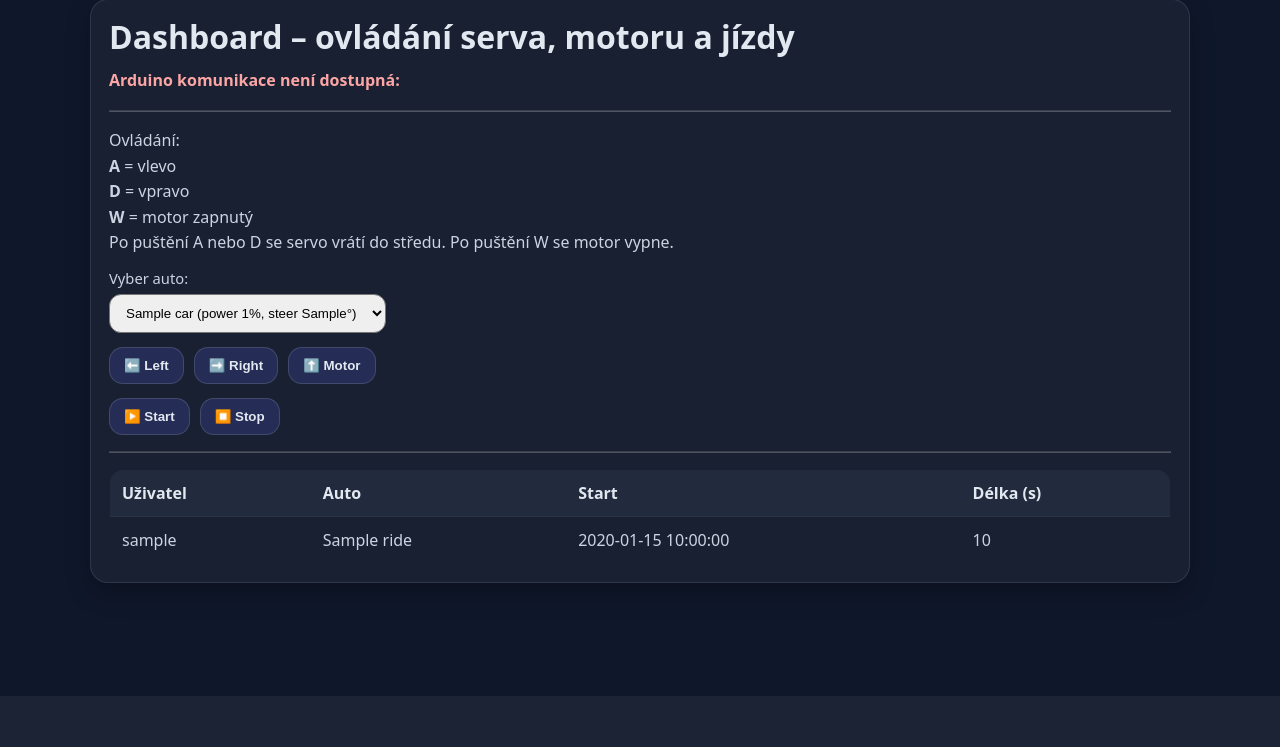
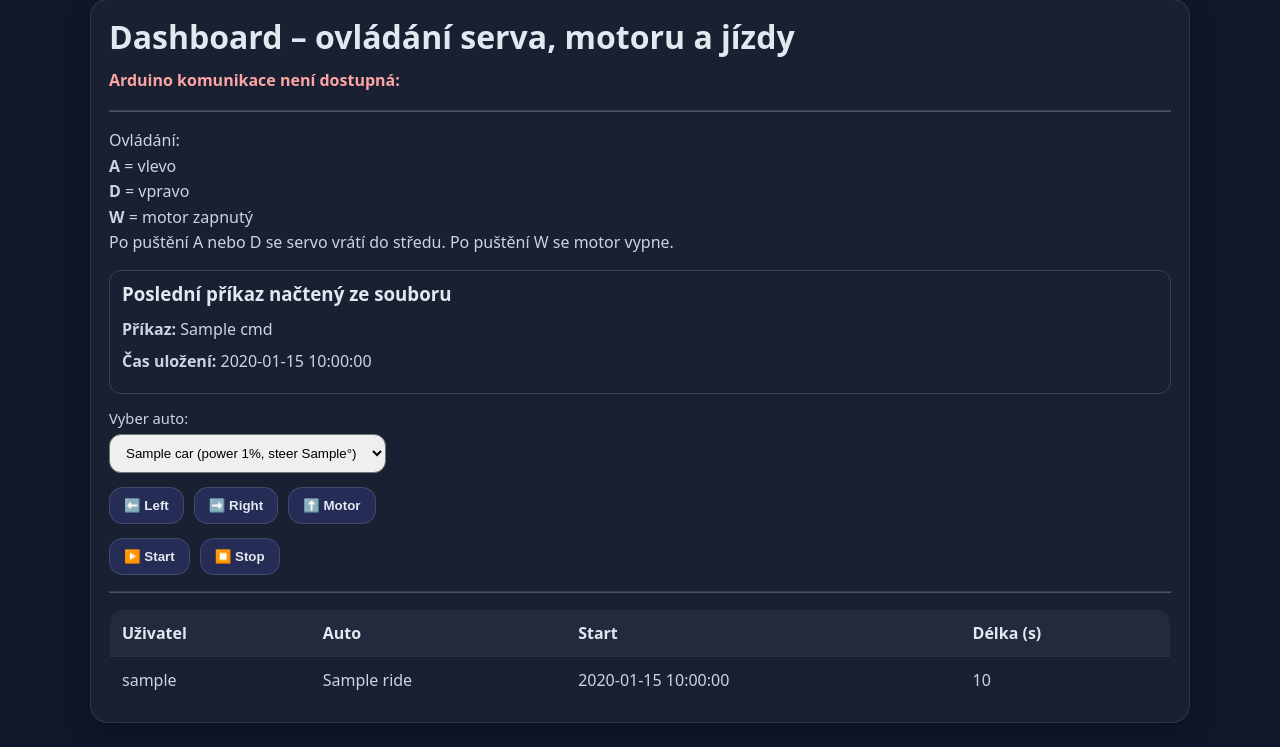
Before and after one commit to VojtechDragoun/rocniprojekt, a Flask app: template rccar/web/templates/dashboard.html in a window 1280 px wide. Shown: the part 104-851 px from the top of the page. Before the commit the page ends 723 px from the top, so only its background shows below. Run offline with Flask 3, Linux system fonts and the light colour scheme; the template is opened without the code that fills it: most values are stand-ins (such as "Sample title", 1, 10 or a date in 2020).

Commit message:
Add files via upload
1

```diff
--- a/rccar/web/app.py
+++ b/rccar/web/app.py
@@ -13,6 +13,7 @@ Tenhle soubor řeší hlavně:
 - komunikaci s Arduinem přes serial
 - start a stop jízdy
 - admin sekci a mazání dat
+- ukládání a načítání posledního ovládacího příkazu ze souboru JSON
 
 Databáze používá 3 hlavní tabulky:
 - users
@@ -28,6 +29,10 @@ Komunikace s Arduinem je řešená přes soubor arduino_comm.py
 from __future__ import annotations
 # dovolí modernější práci s typy v Pythonu
 
+import json
+# nově přidáno:
+# práce se souborem last_command.json
+
 import logging
 # knihovna pro logování do konzole
 
@@ -38,8 +43,7 @@ import sys
 # používá se tady hlavně kvůli stdout pro logging
 
 from datetime import datetime
-# import datetime
-# tady aktuálně není nutně potřeba všude, ale může se hodit při práci s časem
+# používá se i pro uložení času posledního příkazu do JSON souboru
 
 from pathlib import Path
 # pohodlná práce s cestami k souborům
@@ -112,6 +116,15 @@ DB_PATH = PROJECT_ROOT / "database" / "rccar.db"
 # cesta k SQL schématu
 SCHEMA_PATH = PROJECT_ROOT / "database" / "schema.sql"
 
+# ------------------------------------------------------------
+# 1.1) Cesta k JSON souboru s posledním příkazem
+# ------------------------------------------------------------
+# nově přidáno:
+# tenhle soubor bude sloužit ke splnění požadavku
+# "ukládá a načítá data z/do souboru"
+
+LAST_COMMAND_PATH = BASE_DIR / "last_command.json"
+
 
 # ------------------------------------------------------------
 # 2) Flask aplikace
@@ -156,6 +169,7 @@ setup_logging()
 app.logger.info("Aplikace RCcar startuje.")
 app.logger.info(f"DB_PATH = {DB_PATH}")
 app.logger.info(f"SCHEMA_PATH = {SCHEMA_PATH}")
+app.logger.info(f"LAST_COMMAND_PATH = {LAST_COMMAND_PATH}")
 
 if ARDUINO_AVAILABLE:
     # když se podařilo načíst Arduino modul
@@ -212,6 +226,126 @@ def init_db() -> None:
 
 # databázi inicializujeme hned při startu appky
 init_db()
+
+
+# ------------------------------------------------------------
+# 3.1) Helpery pro práci se souborem last_command.json
+# ------------------------------------------------------------
+# nově přidáno:
+# tady jsou funkce pro ukládání a načítání posledního příkazu auta
+
+def ensure_last_command_file() -> None:
+    """
+    Zajistí, že existuje soubor last_command.json
+    a že obsahuje platný základní JSON.
+
+    Když soubor neexistuje nebo je prázdný/rozbitý,
+    vytvoří se výchozí obsah.
+    """
+    default_data = {
+        "cmd": None,
+        "time": None,
+    }
+
+    try:
+        # když soubor neexistuje, rovnou ho vytvoříme
+        if not LAST_COMMAND_PATH.exists():
+            LAST_COMMAND_PATH.write_text(
+                json.dumps(default_data, indent=4, ensure_ascii=False),
+                encoding="utf-8"
+            )
+            app.logger.info("Vytvořen nový soubor last_command.json")
+            return
+
+        # načtení existujícího obsahu
+        raw = LAST_COMMAND_PATH.read_text(encoding="utf-8").strip()
+
+        # když je soubor prázdný, opravíme ho
+        if not raw:
+            LAST_COMMAND_PATH.write_text(
+                json.dumps(default_data, indent=4, ensure_ascii=False),
+                encoding="utf-8"
+            )
+            app.logger.warning("Soubor last_command.json byl prázdný, byl opraven.")
+            return
+
+        # kontrola, že je obsah validní JSON
+        data = json.loads(raw)
+
+        # když to není dict, také opravíme
+        if not isinstance(data, dict):
+            raise ValueError("last_command.json nemá objekt JSON")
+
+        # doplnění chybějících klíčů
+        if "cmd" not in data:
+            data["cmd"] = None
+        if "time" not in data:
+            data["time"] = None
+
+        LAST_COMMAND_PATH.write_text(
+            json.dumps(data, indent=4, ensure_ascii=False),
+            encoding="utf-8"
+        )
+
+    except Exception as e:
+        # když je soubor poškozený, přepíšeme ho výchozí verzí
+        app.logger.warning(f"Soubor last_command.json byl poškozený, obnovuji ho: {e}")
+        LAST_COMMAND_PATH.write_text(
+            json.dumps(default_data, indent=4, ensure_ascii=False),
+            encoding="utf-8"
+        )
+
+
+def load_last_command() -> Dict[str, Any]:
+    """
+    Načte poslední příkaz ze souboru last_command.json.
+
+    Vrací slovník ve tvaru:
+    {
+        "cmd": "STEER:L" nebo None,
+        "time": "2026-03-23 21:10:00" nebo None
+    }
+    """
+    ensure_last_command_file()
+
+    try:
+        data = json.loads(LAST_COMMAND_PATH.read_text(encoding="utf-8"))
+
+        # pojistka, kdyby v JSON něco chybělo
+        return {
+            "cmd": data.get("cmd"),
+            "time": data.get("time"),
+        }
+
+    except Exception as e:
+        app.logger.error(f"Nepodařilo se načíst last_command.json: {e}")
+        return {
+            "cmd": None,
+            "time": None,
+        }
+
+
+def save_last_command(cmd: str) -> None:
+    """
+    Uloží poslední odeslaný příkaz auta do JSON souboru.
+
+    Tohle je právě ta část "ukládání do souboru".
+    """
+    data = {
+        "cmd": cmd,
+        "time": datetime.now().strftime("%Y-%m-%d %H:%M:%S"),
+    }
+
+    LAST_COMMAND_PATH.write_text(
+        json.dumps(data, indent=4, ensure_ascii=False),
+        encoding="utf-8"
+    )
+
+    app.logger.info(f"Uložen poslední příkaz do souboru: {data}")
+
+
+# zajistíme existenci souboru hned při startu aplikace
+ensure_last_command_file()
 
 
 # ------------------------------------------------------------
@@ -468,6 +602,11 @@ def dashboard():
     cars = get_all_cars()
     active_car_id = ensure_active_car_in_session()
 
+    # nově přidáno:
+    # načtení posledního příkazu ze souboru JSON
+    # tohle je část "načítání dat ze souboru"
+    last_command = load_last_command()
+
     conn = get_db_connection()
 
     if admin_required():
@@ -517,6 +656,7 @@ def dashboard():
         rides=rides,
         arduino_available=ARDUINO_AVAILABLE,
         arduino_error=ARDUINO_IMPORT_ERROR,
+        last_command=last_command,
     )
 
 
@@ -595,6 +735,11 @@ def api_control():
     try:
         # odeslání příkazu do Arduina
         arduino_comm.send_line(cmd)  # type: ignore[union-attr]
+
+        # nově přidáno:
+        # po úspěšném odeslání příkazu si ten příkaz uložíme do JSON souboru
+        # tohle je část "ukládání dat do souboru"
+        save_last_command(cmd)
 
         app.logger.info(
             f"api/control: user_id={session.get('user_id')} poslal příkaz '{cmd}'"
@@ -863,5 +1008,10 @@ def admin_delete_car(car_id: int):
 
 if __name__ == "__main__":
     # přímé spuštění Flask app
+
+    # nově přidáno:
+    # při startu ještě jednou ověříme, že soubor pro poslední příkaz existuje
+    ensure_last_command_file()
+
     app.logger.info("Spouštím Flask server na 0.0.0.0:5000 v debug režimu.")
     app.run(debug=True, host="0.0.0.0", port=5000)
--- /dev/null
+++ b/rccar/web/last_command.json
@@ -0,0 +1,4 @@
+{
+    "cmd": "THROTTLE:OFF",
+    "time": "2026-03-23 21:29:51"
+}
--- a/rccar/web/templates/dashboard.html
+++ b/rccar/web/templates/dashboard.html
@@ -41,6 +41,27 @@
       Po puštění W se motor vypne.
     </p>
     {# stručný návod k ovládání klávesnicí #}
+
+    <!-- POSLEDNÍ OVLÁDACÍ PŘÍKAZ ZE SOUBORU -->
+    <div style="margin: 14px 0; padding: 12px; border: 1px solid rgba(255,255,255,0.15); border-radius: 12px;">
+      <h3 style="margin-top:0;">Poslední příkaz načtený ze souboru</h3>
+
+      {% if last_command and last_command.cmd %}
+        <p style="margin: 6px 0;">
+          <b>Příkaz:</b> {{ last_command.cmd }}
+        </p>
+        <p style="margin: 6px 0;">
+          <b>Čas uložení:</b> {{ last_command.time }}
+        </p>
+      {% else %}
+        <p style="margin: 6px 0;">
+          Zatím nebyl uložen žádný příkaz.
+        </p>
+      {% endif %}
+    </div>
+    {# nově:
+       tahle část zobrazuje data načtená ze souboru last_command.json
+       tím je na stránce vidět "načítání dat ze souboru" #}
 
 
     <!-- VÝBĚR AUTA -->
```
Also changed, not shown: rccar/web/templates/register.html (+90 -7 lines), rccar/README.md, rccar/database/rccar.db.
